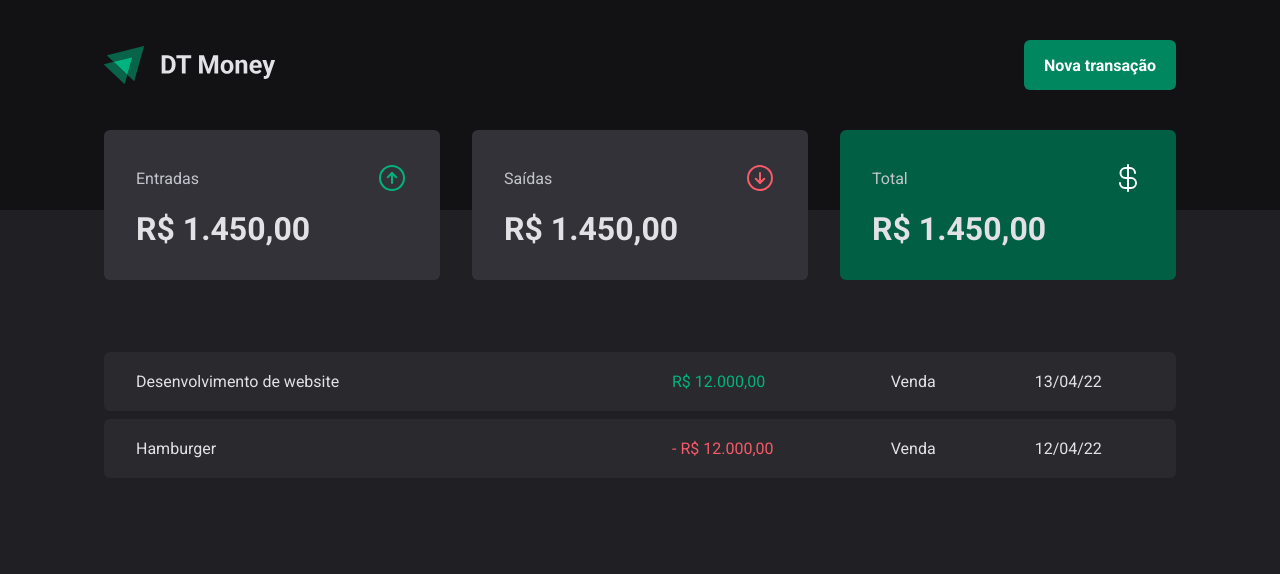
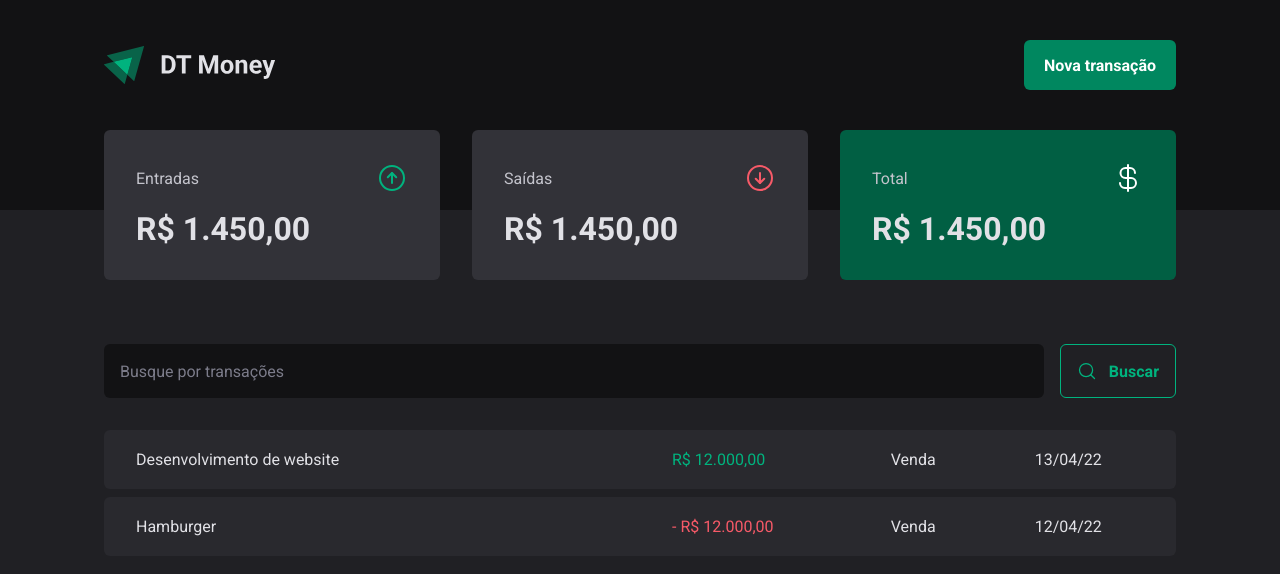
Before and after one commit to rafaelpalma88/03-dt-money, a React (Vite) app: page / in a window 1280 px wide. Shown: the top 574 px of the page. Built offline with nearby package versions, Linux system fonts and the light colour scheme.

Commit message:
creating search form component

```diff
--- /dev/null
+++ b/src/components/SearchForm/index.tsx
@@ -0,0 +1,15 @@
+import { SearchFormContainer } from "./styles";
+import { MagnifyingGlass} from 'phosphor-react'
+
+export function SearchForm() {
+  return (
+    <SearchFormContainer>
+      <input type="text" placeholder="Busque por transações" />
+
+      <button type="submit">
+        <MagnifyingGlass size={20} />
+        Buscar
+      </button>
+    </SearchFormContainer>
+  )
+}
--- /dev/null
+++ b/src/components/SearchForm/styles.ts
@@ -0,0 +1,42 @@
+import styled from 'styled-components';
+
+export const SearchFormContainer = styled.form`
+  display: flex;
+  gap: 1rem;
+
+  input {
+    flex: 1;
+    border-radius: 6px;
+    border: 0;
+    background: ${props => props.theme['gray-900']};
+    color: ${props => props.theme['gray-300']};
+    padding: 1rem;
+
+    &::placeholder {
+      color: ${props => props.theme['gray-500']};
+    }
+  }
+
+  button {
+    display: flex;
+    align-items: center;
+    gap: 0.75rem;
+    border: 0;
+    padding: 1rem;
+    background: transparent;
+    border: 1px solid ${props => props.theme['green-300']};
+    color: ${props => props.theme['green-300']};
+    font-weight: bold;
+    border-radius: 6px;
+
+    &:hover {
+      background: ${props => props.theme['green-500']};
+      border-color :${props => props.theme['green-500']};
+      color: ${props => props.theme.white};
+      transition:
+        background-color 0.2s,
+        color 0.2s,
+        border-color 0.2s;
+    }
+  }
+`
--- a/src/pages/Transactions/index.tsx
+++ b/src/pages/Transactions/index.tsx
@@ -1,4 +1,5 @@
 import { Header } from "../../components/Header";
+import { SearchForm } from "../../components/SearchForm";
 import { Summary } from "../../components/Summary";
 import { PriceHighlight, TransactionsContainer, TransactionsTable } from "./styles";
 
@@ -9,6 +10,9 @@ export function Transactions() {
       <Summary />
 
       <TransactionsContainer>
+
+        <SearchForm />
+
         <TransactionsTable>
           <tbody>
             <tr>
--- a/src/pages/Transactions/styles.ts
+++ b/src/pages/Transactions/styles.ts
@@ -11,7 +11,7 @@
     width: 100%;
     border-collapse: separate;
     border-spacing: 0 0.5rem;
-    /* margin-top: 1.5rem; */
+    margin-top: 1.5rem;
 
     td {
       padding: 1.25rem 2rem;
```
